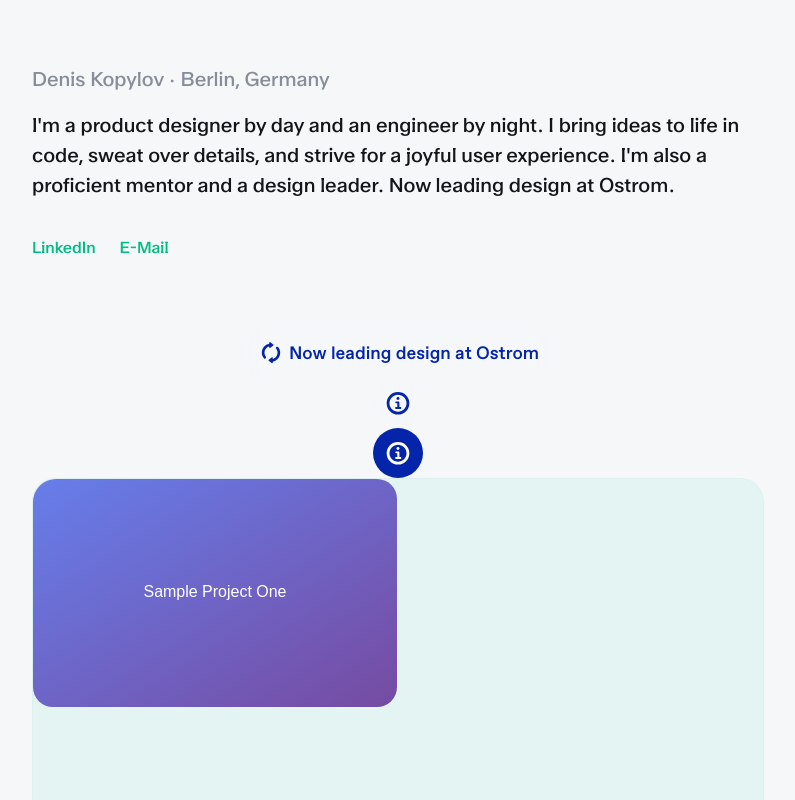
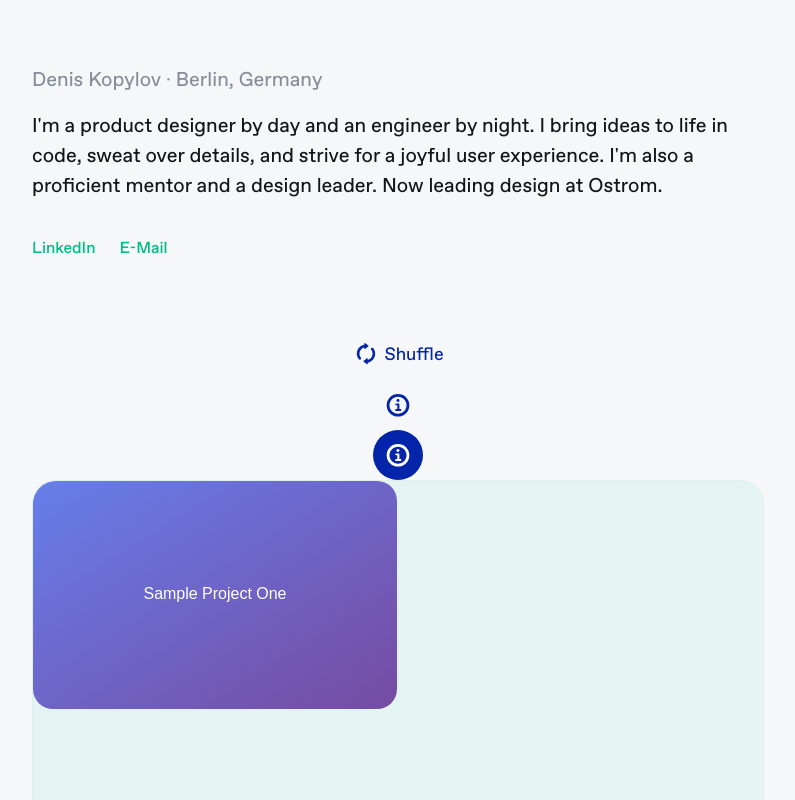
Before and after one commit to kplv/portfolio, a Next.js app: page / in a window 1280 px wide. Shown: the top 800 px of the page, without its empty margins (242-1037 px from the left). Built offline with nearby package versions, Linux system fonts and the light colour scheme.

Commit message:
feat: favorit font

```diff
--- a/src/app/[slug]/page.module.css
+++ b/src/app/[slug]/page.module.css
@@ -14,6 +14,8 @@
   text-decoration: none;
   margin-bottom: 40px;
   transition: color 0.2s ease;
+  -webkit-user-select: none;
+  user-select: none;
 }
 
 .backLink:hover {
--- a/src/app/globals.css
+++ b/src/app/globals.css
@@ -1,14 +1,6 @@
 /* Import color palette and design tokens */
 @import './palette.css';
 @import './tokens.css';
-
-@font-face {
-  font-family: 'ABC Walter Neue';
-  src: url('/fonts/ABCWalterNeueVariable-Trial.woff2') format('woff2');
-  font-weight: 100 900;
-  font-style: normal;
-  font-display: swap;
-}
 
 html,
 body {
@@ -20,7 +12,7 @@ body {
   color: var(--text-primary-color);
   background: var(--background-color);
   /* should we falter no? */
-  font-family: 'ABC Walter Neue', -apple-system, BlinkMacSystemFont, "Segoe UI", Roboto, Oxygen, Ubuntu, Cantarell, "Helvetica Neue", sans-serif;
+  font-family: var(--font-favorit), -apple-system, BlinkMacSystemFont, "Segoe UI", Roboto, Oxygen, Ubuntu, Cantarell, "Helvetica Neue", sans-serif;
   -webkit-font-smoothing: antialiased;
   -moz-osx-font-smoothing: grayscale;
   transition: background 0.3s ease, color 0.3s ease;
--- a/src/app/page.module.css
+++ b/src/app/page.module.css
@@ -13,7 +13,7 @@
   min-height: 100vh;
   align-items: center;
   justify-content: center;
-  font-family: var(--font-geist-sans);
+  font-family: var(--font-favorit);
   background-color: var(--background);
 }
 
--- a/src/app/page.tsx
+++ b/src/app/page.tsx
@@ -17,7 +17,7 @@ export default function Home() {
         <SocialLink href="" text="LinkedIn" />
         <SocialLink href="" text="E-Mail" />
       </SocialLinkList>
-      <Button label="Now leading design at Ostrom" ghost icon={<ReloadIcon size={28} />} />
+      <Button label="Shuffle" ghost icon={<ReloadIcon size={28} />} />
       <Button label="" ghost icon={<InfoIcon size={28} />} />
       <Button label="" icon={<InfoIcon size={28} />} />
       <ProjectList projects={projects} />
--- a/src/components/button/button.module.css
+++ b/src/components/button/button.module.css
@@ -4,15 +4,23 @@
   flex-direction: row;
   align-items: center;
   gap: 4px;
+  -webkit-user-select: none;
+  user-select: none;
   padding: 10px 16px;
   border-radius: 100px;
   border: 1.5px solid hsla(228, 95%, 34%, 0.08);
   background-color: hsla(228, 95%, 34%, 1);
   color: white;
-  font-family: var(--font-favorit), -apple-system, BlinkMacSystemFont, "Segoe UI", Roboto, sans-serif;
+  font-family:
+    var(--font-favorit),
+    -apple-system,
+    BlinkMacSystemFont,
+    'Segoe UI',
+    Roboto,
+    sans-serif;
   font-size: 18px;
-  font-weight: 150;
-  line-height: normal;
+
+  line-height: var(--text-primary-line-height);
   cursor: pointer;
   transition: filter 150ms cubic-bezier(0.25, 0.46, 0.45, 0.94);
 }
@@ -41,7 +49,7 @@
 
 .label {
   margin: 0;
-  font-weight: 500;
+  font-weight: var(--text-primary-weight);
 }
 
 .iconWrapper {
--- a/src/components/project-card/project-card.module.css
+++ b/src/components/project-card/project-card.module.css
@@ -23,6 +23,8 @@
   text-decoration: none;
   color: inherit;
   display: block;
+  -webkit-user-select: none;
+  user-select: none;
 }
 
 .card {
--- a/src/components/social-link/social-link.module.css
+++ b/src/components/social-link/social-link.module.css
@@ -10,6 +10,8 @@
   color: var(--text-link-color);
   text-decoration: none;
   cursor: pointer;
+  -webkit-user-select: none;
+  user-select: none;
 }
 
 /* Expanded hit area for better accessibility */
```
